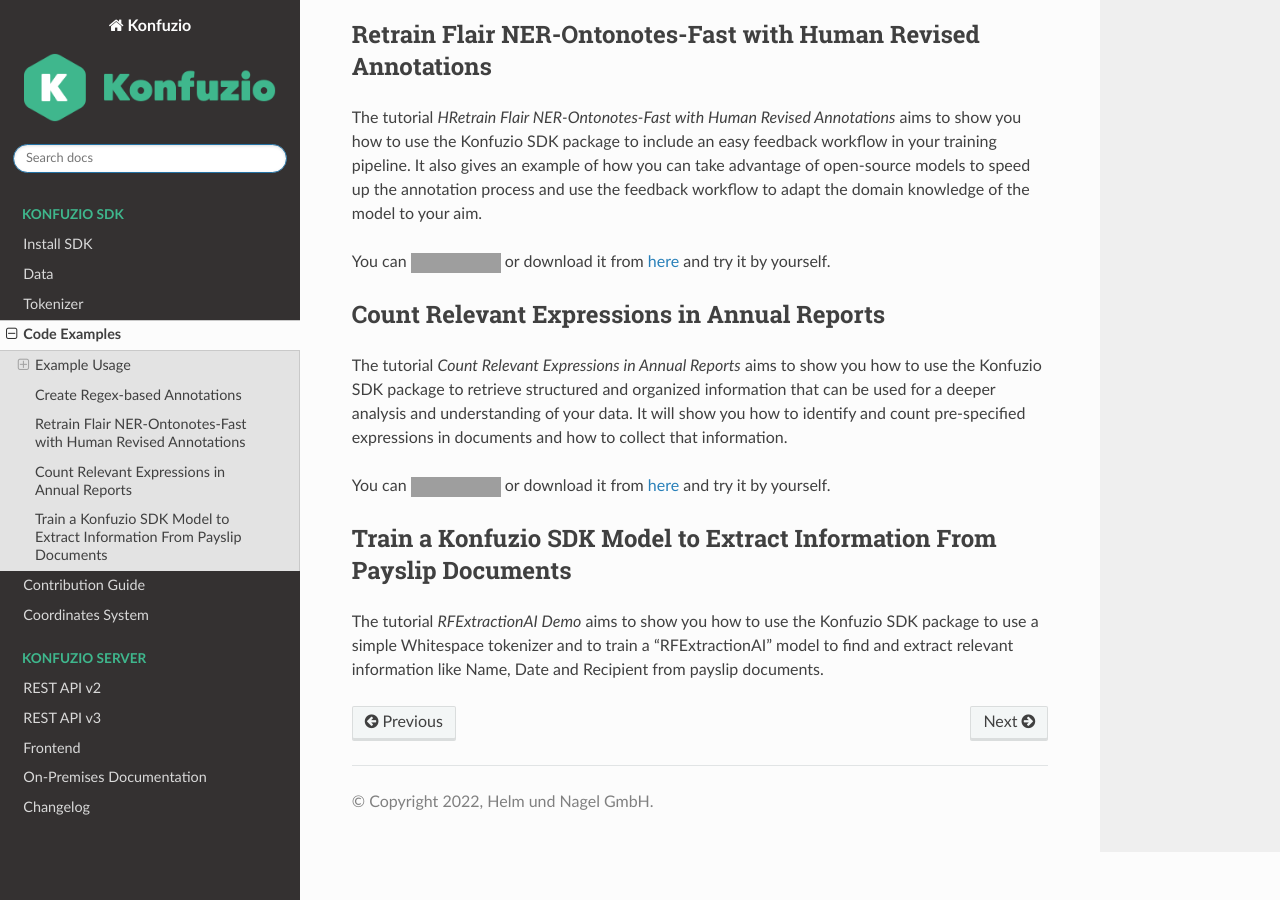
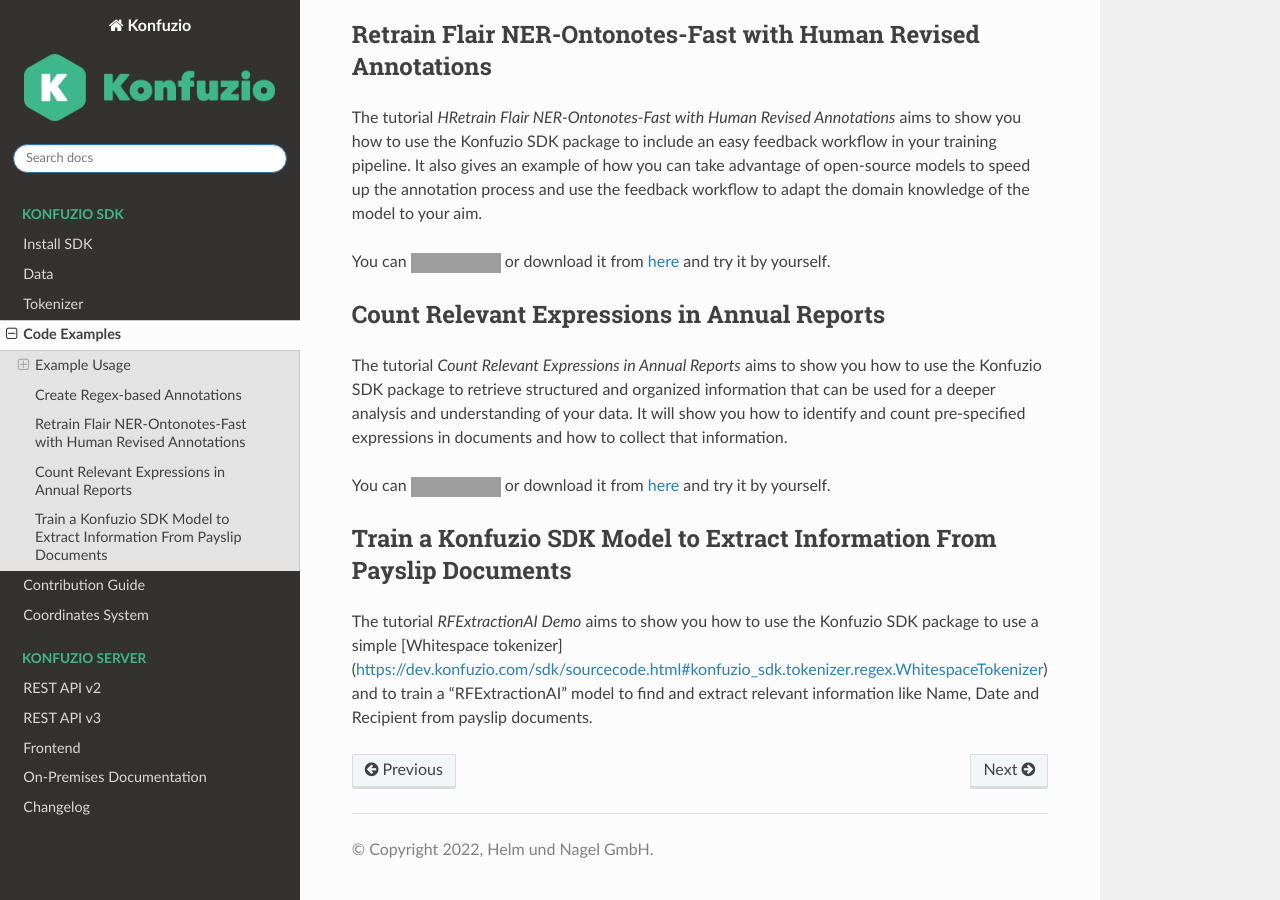
Before and after one commit to konfuzio-ai/konfuzio-sdk, a Sphinx documentation site: the page built from docs/sdk/examples/examples.rst, in a window 1280 px wide and 900 px high, scrolled down 6891 px. Built offline with Sphinx 7.4.7 and the Read the Docs theme 2.0.0, drawn with Linux system fonts in a browser that asks for light colours; some of the changed lines change nothing that is shown; grey boxes are pictures that could not be loaded.

Commit message:
whitespace link

```diff
--- a/docs/sdk/examples/examples.rst
+++ b/docs/sdk/examples/examples.rst
@@ -40,8 +40,8 @@
 Train a Konfuzio SDK Model to Extract Information From Payslip Documents
 -----------------------------------------------------------
 
-The tutorial *RFExtractionAI Demo* aims to show you how to use the Konfuzio SDK package to use a simple Whitespace
-tokenizer and to train a "RFExtractionAI" model to find and extract relevant information like Name, Date and Recipient
+The tutorial *RFExtractionAI Demo* aims to show you how to use the Konfuzio SDK package to use a simple [Whitespace
+tokenizer](https://dev.konfuzio.com/sdk/sourcecode.html#konfuzio_sdk.tokenizer.regex.WhitespaceTokenizer) and to train a "RFExtractionAI" model to find and extract relevant information like Name, Date and Recipient
 from payslip documents.
 
 .. |OpenInColab3| image:: https://colab.research.google.com/assets/colab-badge.svg
```
